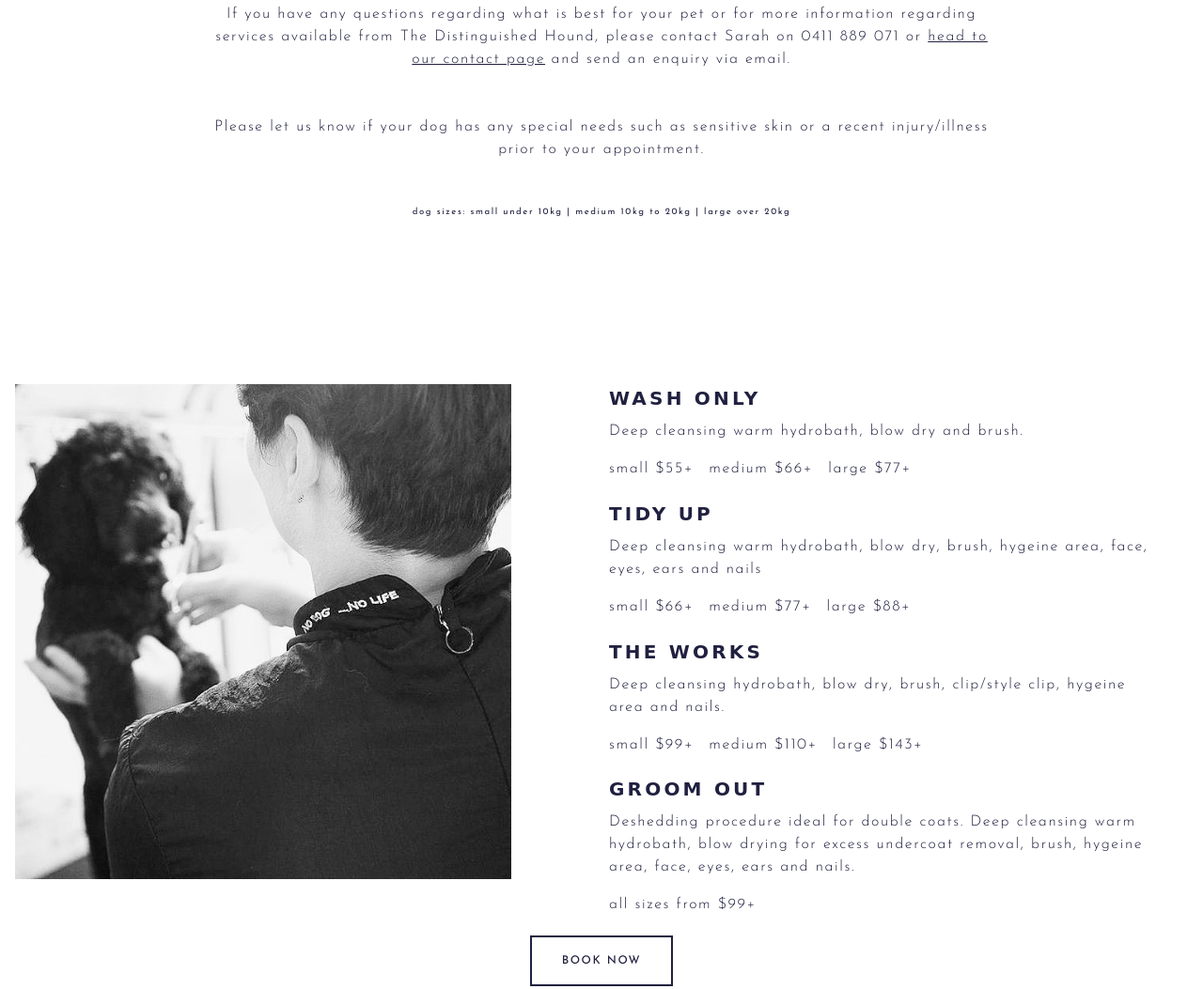
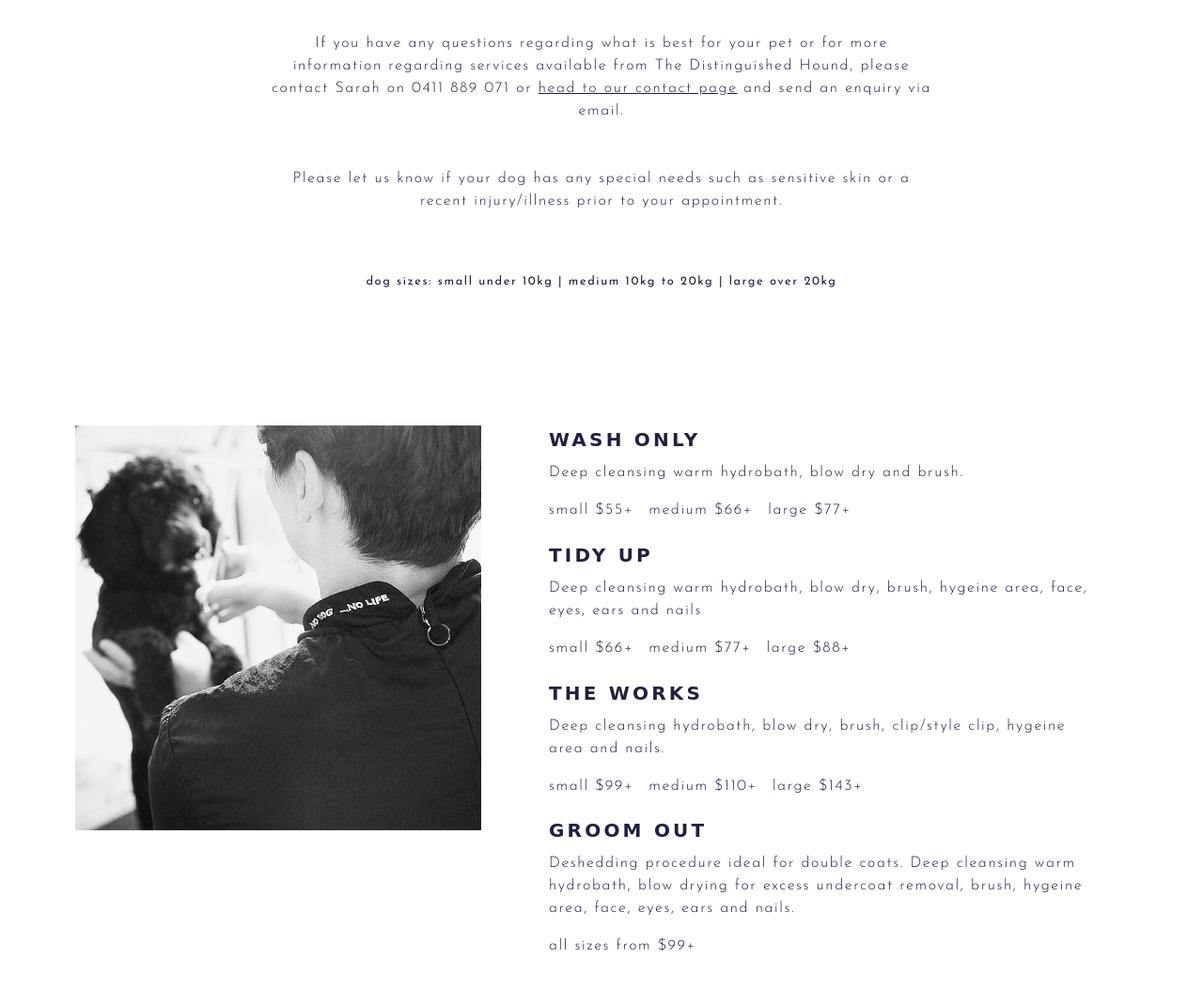
Before and after one commit to RMK-creative/the_distinguished_hound, a website: page index.html in a window 1280 px wide. Shown: the part 1379-2432 px from the top of the page at 94% size. Drawn offline with nearby package versions, Linux system fonts and the light colour scheme; files that its build step writes are made by us from their sources; a web font is replaced by a local one.

Commit message:
minor changes

```diff
--- a/sass/_navigation.scss
+++ b/sass/_navigation.scss
@@ -43,12 +43,12 @@
 }
 
 .navbar__link:hover {
-    text-decoration: underline;
+    border-bottom: 3px solid var(--color-very-dark-blue);
 }
 
 
 .toggle-box {
-    color: black;
+    color: var(--color-very-dark-blue);
     background-color: transparent;
     width: 30px;
     height: 30px;
--- a/sass/_services.scss
+++ b/sass/_services.scss
@@ -9,10 +9,15 @@
 
     font-family: var(--font-copy);
     letter-spacing: 0.1rem;
+    padding: 0 1.5rem;
+
+    @media only screen and (min-width: 900px) {
+        padding: 0 4rem;
+}
 }
 
 .services__inner--container {
-    margin-top: 4rem;
+    margin: 4rem auto 5rem;
     display: flex;
     flex-direction: column;
 
@@ -27,23 +32,13 @@
     max-width: 40rem;
 
     @media only screen and (min-width: 900px) {
-            margin-left: 5rem;
+            margin-left: 3rem;
     }
 }
 
 .services__heading {
     font-size: 1.125rem;
 }
-
-// .services__sub-heading {
-//     font-family: var(--font-copy);
-//     font-size: 1rem;
-//     font-weight: 400;
-//     @media only screen and (min-width: 900px) {
-//         font-size: 1.3rem;
-//         padding: 0 15rem;
-//     }
-// }
 
 .services__terms {
     margin-top: 3rem;
@@ -101,12 +96,14 @@
 
 .services__card--sizes {
     margin: 2rem 0;
-    font-size: 0.6rem;
+    font-size: 0.8rem;
 
     @media only screen and (min-width: 900px) {
-            margin: 3rem 0 4rem
+            margin: 4rem 0 2rem
     }
 }
+
+
 
 @media only screen and (min-width: 900px) {
     .services__card--prices li {
```
Also changed, not shown: sass/_header.scss (line endings or trailing spaces).
